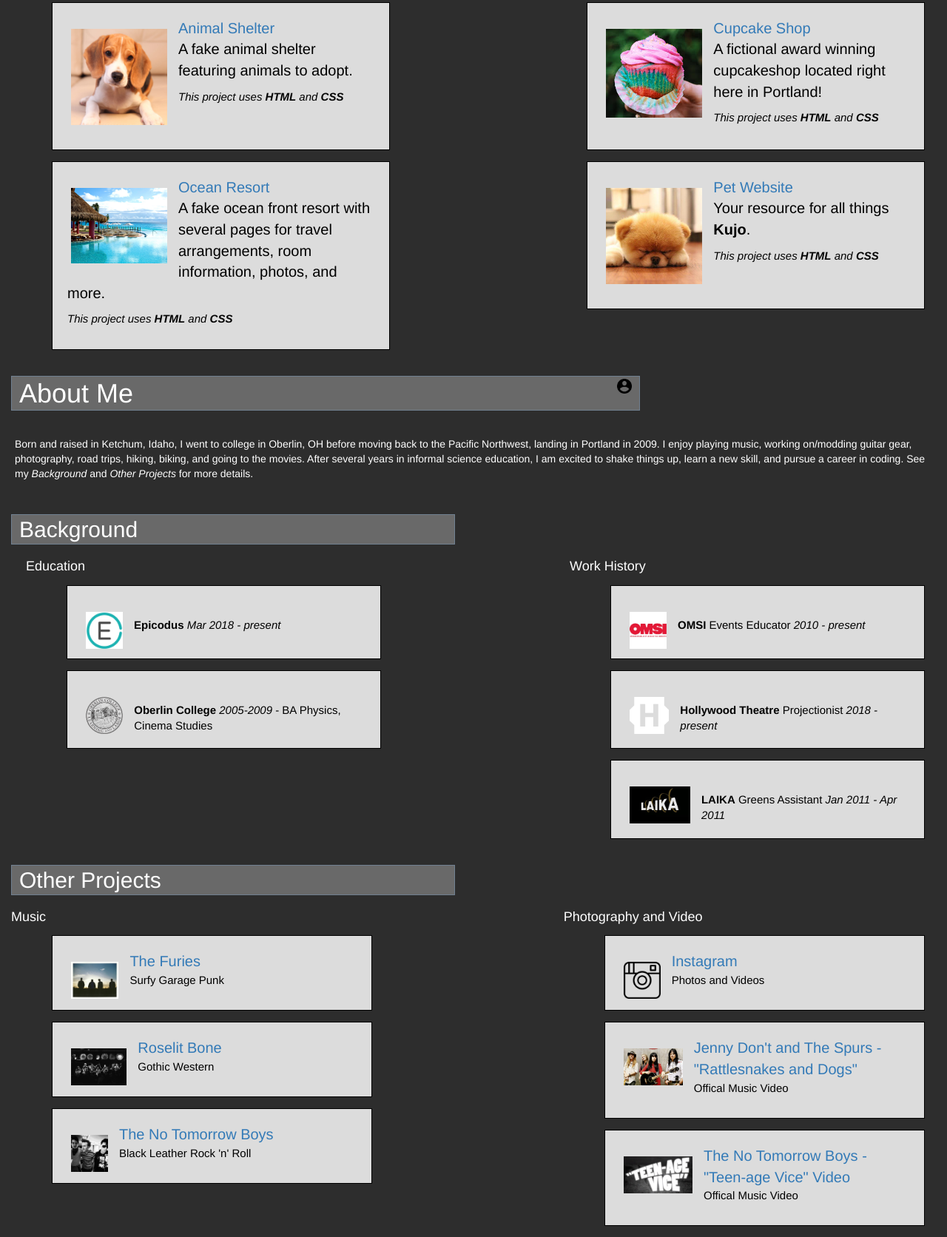
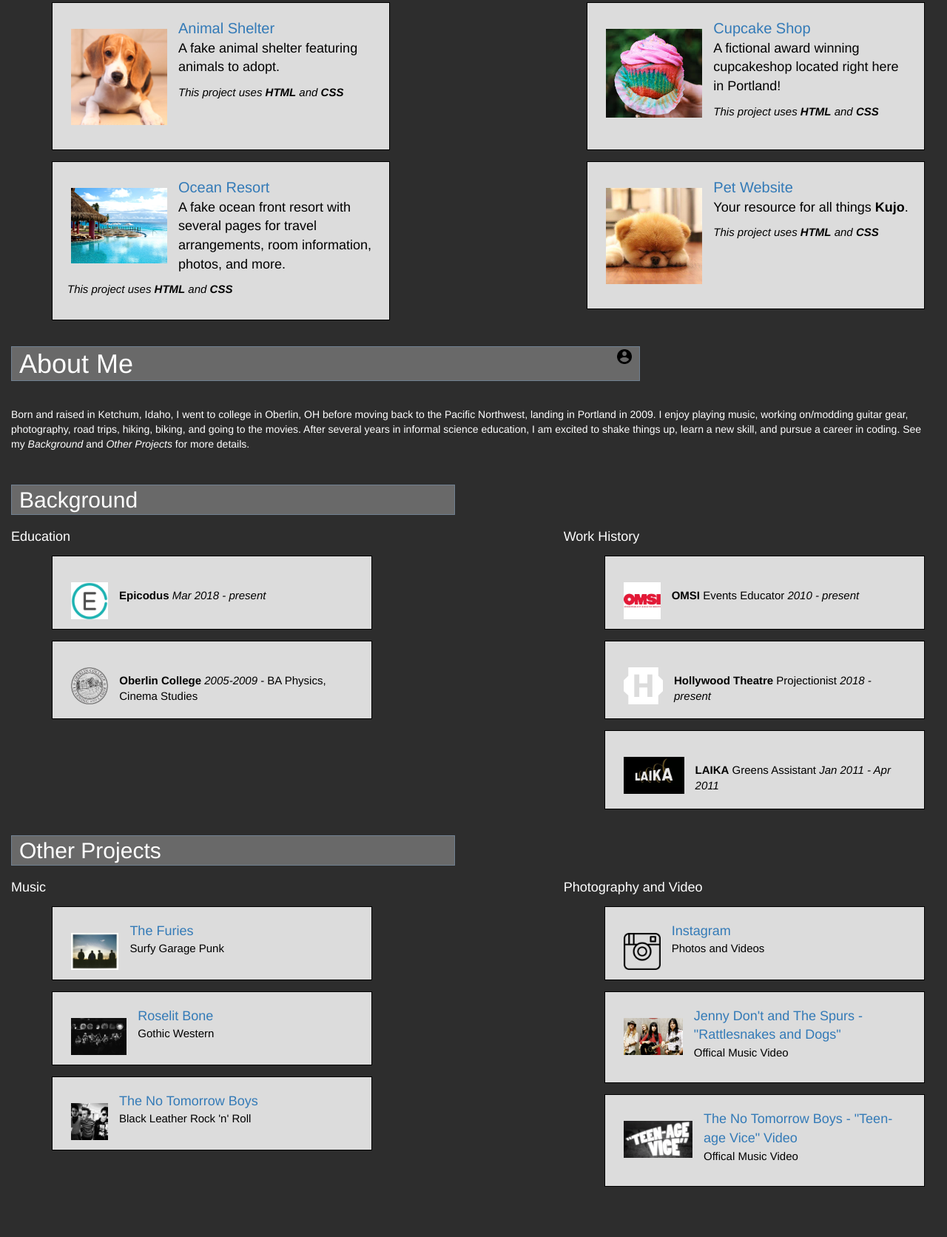
Before and after one commit to mattfmiller/my-portfolio, a plain HTML site: page index.html in a window 1280 px wide. Shown: the part 832-2504 px from the top of the page at 74% size. After the commit the page ends 2451 px from the top, so only its background shows below. Drawn offline with Linux system fonts and the light colour scheme.

Commit message:
clean code.

```diff
--- a/css/styles.css
+++ b/css/styles.css
@@ -3,11 +3,7 @@ body {
   color: white;
 }
 
-ul {
-  list-style-type: none;
-}
-
-ol {
+ul, ol {
   list-style-type: none;
 }
 
@@ -29,26 +25,10 @@ ol {
   border-radius: 50%;
 }
 
-/*.banner h1 {
-  color: White;
-  font-weight: bold;
-  text-align: center;
-  font-size: 75px;
-}
-
-.banner img {
-  max-width: 100%;
-  display: block;
-  margin-left: 0;
-  margin-right: auto;
-}*/
-
 .container-fluid h1 {
   border: 1px solid slategrey;
   padding: 3px 10px;
   background-color: dimgrey;
-  background-image: url(../img/);
-  /*opacity: .5;*/
   max-width: 850px;
 }
 
@@ -59,23 +39,9 @@ ol {
   max-width: 600px;
 }
 
-
-.container-fluid a {
-  font-size: 20px;
-}
-
 .icon img{
   height: 20px;
   float: right;
-}
-
-p.lang {
-  font-style: italic;
-  font-size: 15px;
-}
-
-ol .lang {
-  font-weight: bold;
 }
 
 .project-box img {
@@ -86,7 +52,7 @@ ol .lang {
 }
 
 .project-box li {
-  font-size: 20px;
+  font-size: 18px;
   color: black;
   border: 1px solid black;
   padding: 20px;
@@ -101,6 +67,11 @@ ol .lang {
   font-size: 20px;
 }
 
+p.lang {
+  font-style: italic;
+  font-size: 15px;
+}
+
 p.about{
   padding: 25px 0px;
 }
@@ -111,10 +82,6 @@ p.about{
 
 .dates {
   font-style: italic;
-}
-
-.about {
-  margin-left: 5px;
 }
 
 .interests-box img {
@@ -137,5 +104,5 @@ p.about{
 }
 
 .interests-box a {
-  font-size: 20px;
+  font-size: 18px;
 }
--- a/index.html
+++ b/index.html
@@ -4,17 +4,13 @@
     <link rel="stylesheet" href="css/bootstrap.css" type="text/css">
     <link rel="stylesheet" href="css/styles.css" type="text/css">
     <meta charset="utf-8">
-    <title></title>
+    <title>Matt Miller's Portfolio</title>
   </head>
   <body>
     <div class="jumbotron">
       <img src="img/matt-miller.jpg" alt="Matt Miller photo">
       <h1>Matt Miller</h1>
     </div>
-    <!-- <div class="banner">
-      <img src="img/banner.jpg" alt="banner photo">
-      <h1>Matt Miller</h1>
-    </div> -->
     <div class="container-fluid">
       <h1 >Past Projects<span class="icon"><img src="img/computer.png" alt="clip art of a computer"></span></h1>
       <div class="row">
```
Lines whose indentation alone changed are shown as unchanged.
